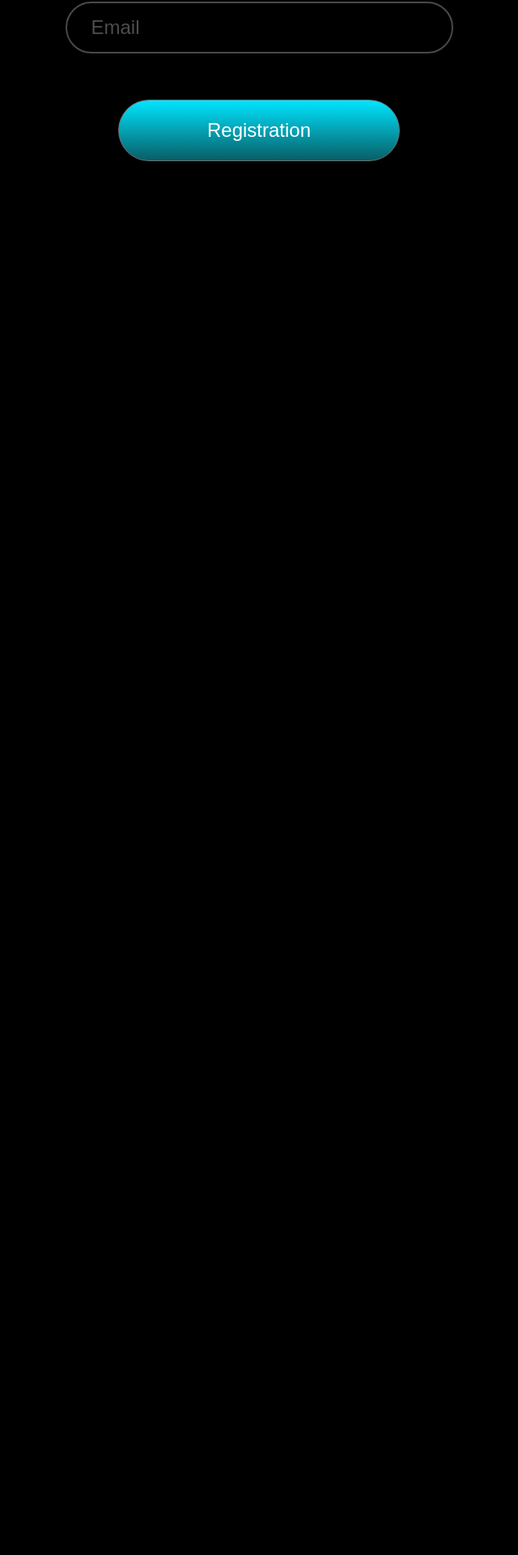
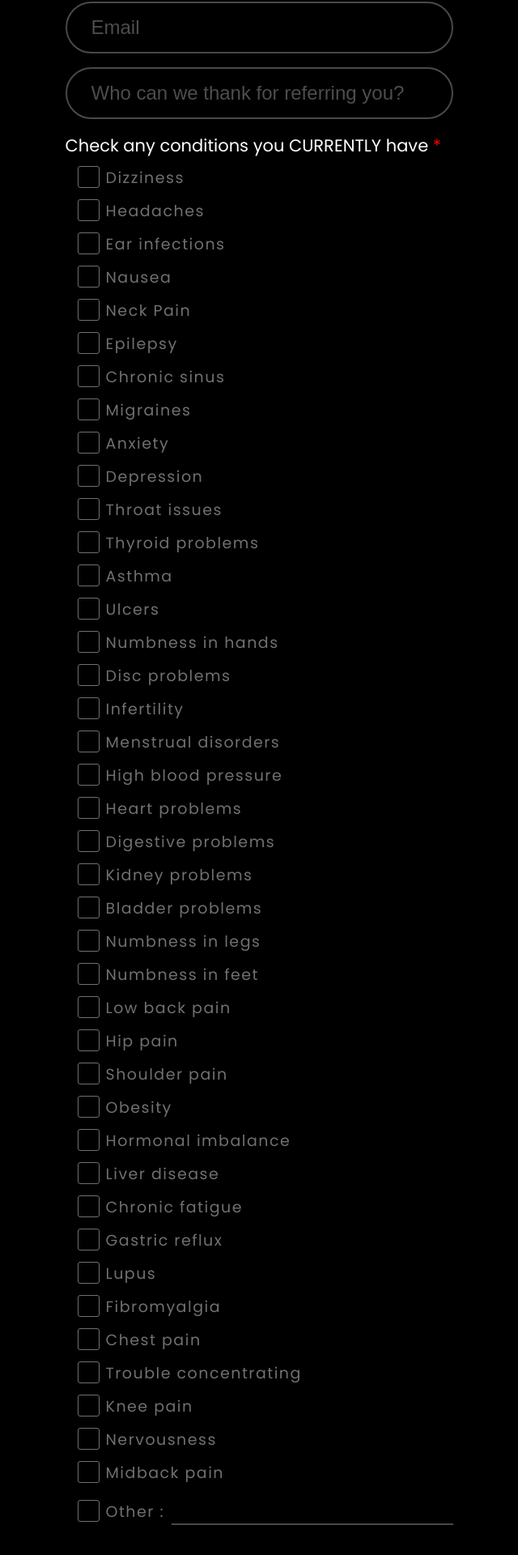
Before and after one commit to Simple2B/cortex-frontend, a React (Create React App) app: page /patient-registration in a window 1280 px wide. Shown: the part 829-2749 px from the top of the page at 81% size, without its empty margins (320-960 px from the left). Before the commit the page ends 1028 px from the top, so only its background shows below. Built offline with nearby package versions, Linux system fonts and the light colour scheme.

Commit message:
add custom checkbox conditions for registration forms

```diff
--- /dev/null
+++ b/src/components/PatientRegistration/Checkbox.tsx
@@ -0,0 +1,51 @@
+import React from 'react';
+
+type MyProps = {
+    handleCheckboxChange: Function;
+    label: string;
+  };
+  type MyState = {
+    isChecked: boolean;
+  };
+
+class Checkbox extends React.Component<MyProps, MyState> {
+  state: MyState = {
+    isChecked: false,
+  }
+
+  toggleCheckboxChange = () => {
+    const { handleCheckboxChange, label } = this.props;
+
+    this.setState(({ isChecked }) => (
+      {
+        isChecked: !isChecked,
+      }
+    ));
+
+    handleCheckboxChange(label);
+  }
+
+  render() {
+    const { label } = this.props;
+    const { isChecked } = this.state;
+
+    return (
+      <div className="checkboxRegisterForms">
+        <label className="container">
+          <input
+            type="checkbox"
+            value={label}
+            checked={isChecked}
+            onChange={this.toggleCheckboxChange}
+          />
+
+          <span className="checkMark"></span>
+
+          {label}
+        </label>
+      </div>
+    );
+  }
+}
+
+export default Checkbox;
--- a/src/components/PatientRegistration/PatientRegistration.tsx
+++ b/src/components/PatientRegistration/PatientRegistration.tsx
@@ -1,34 +1,117 @@
-import React, { ReactElement, useState } from 'react'
+import React, { ReactElement, useState, useEffect } from 'react'
 import './patientRegistration.css'
+import Checkbox from './Checkbox';
 
 
 export default function PatientRegistration(): ReactElement {
   const [firstName, setName] = useState('');
   const [lastName, setLastName] = useState('');
   const [dateBirth, setDateBirth] = useState('');
-
   const [address, setAddress] = useState('');
   const [city, setCity] = useState('');
   const [state, setState] = useState('');
   const [zip, setZip] = useState('');
   const [phone, setPhone] = useState('');
   const [email, setEmail] = useState('');
+  const [referring, setReferring] = useState('');
+  const [otherLabel, setLabelOther] = useState('');
 
-  const handleSubmit = () => {
+  const itemsConditions = [
+    'Dizziness',
+    'Headaches',
+    'Ear infections',
+    'Nausea',
+    'Neck Pain',
+    'Epilepsy',
+    'Chronic sinus',
+    'Migraines',
+    'Anxiety',
+    'Depression',
+    'Throat issues',
+    'Thyroid problems',
+    'Asthma',
+    'Ulcers',
+    'Numbness in hands',
+    'Disc problems',
+    'Infertility',
+    'Menstrual disorders',
+    'High blood pressure',
+    'Heart problems',
+    'Digestive problems',
+    'Kidney problems',
+    'Bladder problems',
+    'Numbness in legs',
+    'Numbness in feet',
+    'Low back pain',
+    'Hip pain',
+    'Shoulder pain',
+    'Obesity',
+    'Hormonal imbalance',
+    'Liver disease',
+    'Chronic fatigue',
+    'Gastric reflux',
+    'Lupus',
+    'Fibromyalgia',
+    'Chest pain',
+    'Trouble concentrating',
+    'Knee pain',
+    'Nervousness',
+    'Midback pain',
+  ];
+
+  const [checkboxes, setCheckboxes] = useState(itemsConditions);
+
+  const [isChecked, setChecked] = useState(false);
+
+  // const toggleCheckbox = (label: string) => {
+  //   if (checkboxes.has(label)) {
+  //     checkboxes.delete(label);
+  //   } else {
+  //     checkboxes.add(label);
+  //   }
+  // }
+
+
+  const handleSubmit = (formSubmitEvent: any) => {
+    formSubmitEvent.preventDefault();
+
+    for (const checkbox of checkboxes) {
+      console.log(checkbox, 'is selected.');
+    }
+
     const data = {
       firstName: firstName,
       lastName: lastName,
       dateBirth: dateBirth,
-
       address: address,
       city: city,
       state: state,
       zip: zip,
       phone: phone,
       email: email,
+
+      otherLabel: isChecked ? otherLabel : '',
+
     };
     console.log(data);
   }
+
+  const createCheckbox = (label: string) => (
+    <Checkbox
+            label={label}
+            handleCheckboxChange={() => {}}
+            key={label}
+        />
+  )
+
+  const createCheckboxes = () => (
+    itemsConditions.map(createCheckbox)
+  )
+
+  const toggleCheckboxChange = () => {
+    setChecked(!isChecked)
+  }
+
 
   return (
     <>
@@ -37,7 +120,7 @@ export default function PatientRegistration(): ReactElement {
         <form className="registration_form">
           <input value={firstName} onChange={(e) => { setName(e.target.value) }} className="registration_input" placeholder="First Name" />
           <input value={lastName} onChange={(e) => { setLastName(e.target.value) }} className="registration_input" placeholder="Last Name" />
-          <input value={dateBirth} onChange={(e) => { setLastName(e.target.value) }} className="registration_input" placeholder="Date of Birth" type="date"/>
+          <input value={dateBirth} onChange={(e) => { setDateBirth(e.target.value) }} className="registration_input" placeholder="Date of Birth"/>
           <input value={address} onChange={(e) => { setAddress(e.target.value) }} className="registration_input" placeholder="Address" />
           <input value={city} onChange={(e) => { setCity(e.target.value) }} className="registration_input" placeholder="City" />
           <input value={state} onChange={(e) => { setState(e.target.value) }} className="registration_input" placeholder="State" />
@@ -45,6 +128,23 @@ export default function PatientRegistration(): ReactElement {
           <input value={phone} onChange={(e) => { setPhone(e.target.value) }} className="registration_input" placeholder="Phone Number" />
           <input value={email} onChange={(e) => { setEmail(e.target.value) }} className="registration_input" placeholder="Email" />
 
+          <input value={referring} onChange={(e) => { setReferring(e.target.value) }} className="registration_input" placeholder="Who can we thank for referring you?" />
+          <div className="reqFormTitleText">Check any conditions you CURRENTLY have <span className="asterisk">*</span></div>
+          {createCheckboxes()}
+          <div className="checkboxRegisterForms checkboxOtherRegisterForms">
+            <label className="container">
+              <input
+                type="checkbox"
+                // value={checkLabelOther}
+                checked={isChecked}
+                onChange={toggleCheckboxChange}
+              />
+              <span className="checkMark"></span>
+              Other :
+            </label>
+            <input value={otherLabel} onChange={(e) => { setLabelOther(e.target.value) }} className="inputOtherCheckBoxRegForm" placeholder=""/>
+          </div>
+
           <button onClick={handleSubmit} className="registration_button">Registration</button>
         </form>
       </div>
--- a/src/components/PatientRegistration/patientRegistration.css
+++ b/src/components/PatientRegistration/patientRegistration.css
@@ -52,6 +52,118 @@
   background: linear-gradient(#bcc7c8 0%, #464c4d 100%);
 }
 
+.checkboxRegisterForms {
+  width: 479px;
+  /* background-color: #00e5ff; */
+  font-size: 16px;
+  text-align: left;
+  padding-left: 15px;
+}
+
+.checkboxOtherRegisterForms {
+  display: flex;
+  justify-content: space-between;
+  align-items: center;
+}
+
+.reqFormTitleText {
+  width: 479px;
+  font-size: 21px;
+  text-align: left;
+  padding-bottom: 10px;
+}
+
+.asterisk {
+  color: red;
+}
+
+/* Customize the label (the container) */
+.container {
+  display: block;
+  position: relative;
+  padding-left: 35px;
+  margin-bottom: 12px;
+  cursor: pointer;
+  font-size: 19px;
+  color: #707070;
+  letter-spacing: 1.5px;
+  -webkit-user-select: none;
+  -moz-user-select: none;
+  -ms-user-select: none;
+  user-select: none;
+}
+
+/* Hide the browser's default checkbox */
+.container input {
+  position: absolute;
+  opacity: 0;
+  cursor: pointer;
+  height: 0;
+  width: 0;
+}
+
+/* Create a custom checkbox */
+.checkMark {
+  position: absolute;
+  top: 0;
+  left: 0;
+  height: 27px;
+  width: 27px;
+  background-color: black;
+  border: 1px solid #707070;
+  border-radius: 3px;
+}
+
+/* On mouse-over, add a grey background color */
+.container:hover input ~ .checkMark {
+  background-color: #a3a3a3;
+}
+
+/* When the checkbox is checked, add a blue background */
+.container input:checked ~ .checkMark {
+  background-color: #459CAD;
+}
+
+/* Create the checkMark/indicator (hidden when not checked) */
+.checkMark:after {
+  content: "";
+  position: absolute;
+  display: none;
+}
+
+/* Show the checkMark when checked */
+.container input:checked ~ .checkMark:after {
+  display: block;
+}
+
+/* Style the checkMark/indicator */
+.container .checkMark:after {
+  left: 9px;
+  top: 5px;
+  width: 5px;
+  height: 10px;
+  border: solid white;
+  border-width: 0 3px 3px 0;
+  -webkit-transform: rotate(45deg);
+  -ms-transform: rotate(45deg);
+  transform: rotate(45deg);
+}
+
+.inputOtherCheckBoxRegForm {
+  width: 75%;
+  background: transparent;
+  font-size: 30px;
+  text-align: left;
+  color: #fff;
+  opacity: 0.66;
+  padding-left: 13px;
+  margin-bottom: 17px;
+  outline: none;
+  border: none;
+  border-bottom: 2px solid #707070;
+  background-color: black;
+}
+
 @media (max-width: 1440px) {
   .registration_input {
     width: 479px;
```
